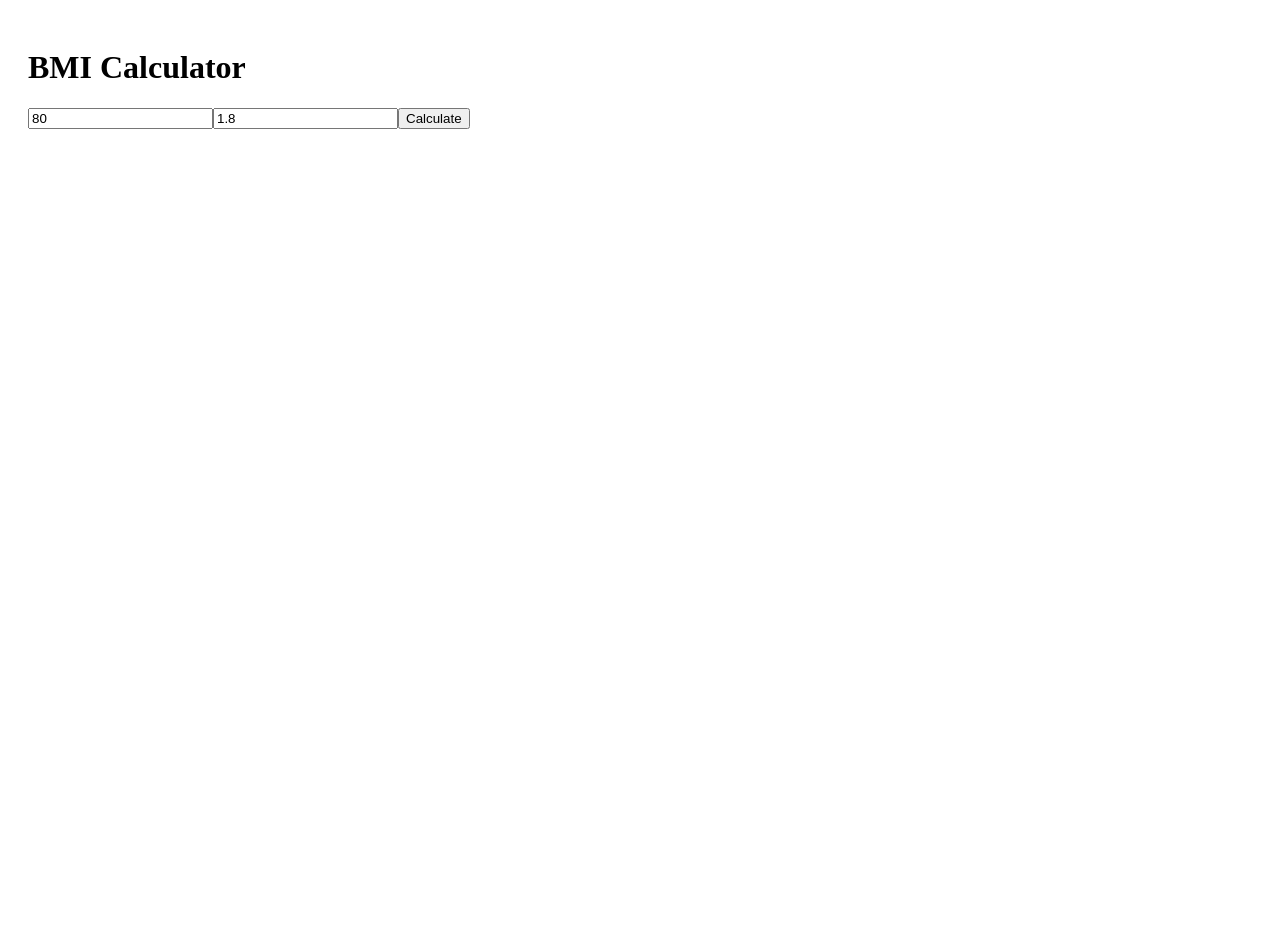
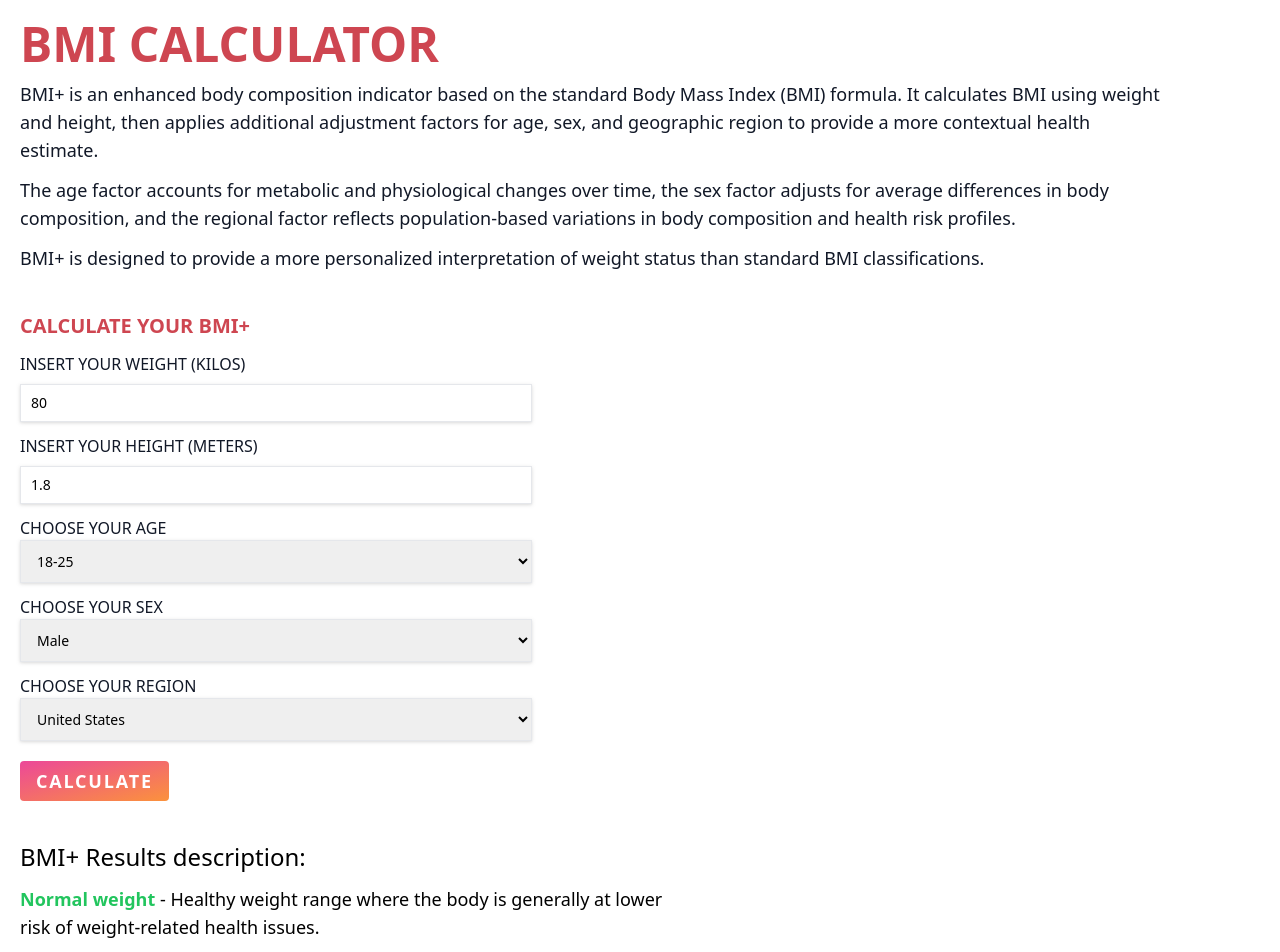
Before and after one commit to maciek617/everything-app-frontend, a Nuxt app: page /bmi in a window 1280 px wide. Shown: the top 952 px of the page. Before the commit the page ends 800 px from the top, so only its background shows below. Built offline with nearby package versions, Linux system fonts and the light colour scheme.

Commit message:
create a bmi app v1.0

```diff
--- /dev/null
+++ b/app/components/bmi/BmiInfo.vue
@@ -0,0 +1,25 @@
+<template>
+  <div class="text-gray-900 max-w-6xl lg:text-lg 2xl:text-xl">
+    <p class="mt-3">
+      BMI+ is an enhanced body composition indicator based on the standard Body
+      Mass Index (BMI) formula. It calculates BMI using weight and height, then
+      applies additional adjustment factors for age, sex, and geographic region
+      to provide a more contextual health estimate.
+    </p>
+    <p class="mt-3">
+      The age factor accounts for metabolic and physiological changes over time,
+      the sex factor adjusts for average differences in body composition, and
+      the regional factor reflects population-based variations in body
+      composition and health risk profiles.
+    </p>
+
+    <p class="mt-3">
+      BMI+ is designed to provide a more personalized interpretation of weight
+      status than standard BMI classifications.
+    </p>
+  </div>
+</template>
+
+<script lang="ts" setup></script>
+
+<style></style>
--- /dev/null
+++ b/app/components/bmi/Result.vue
@@ -0,0 +1,20 @@
+<template>
+  <div class="max-w-xl px-2 mt-10 py-2 rounded-md shadow-md bg-gray-50">
+    <h3 class="text-[#ce4651] uppercase text-xl font-bold">Your score is:</h3>
+    <div class="mt-3 text-lg">
+      <p>BMI: <span class="font-bold">23.98</span></p>
+
+      <!-- Todo: change color based on output -->
+      <p>Category: <span class="font-bold">Normal</span></p>
+    </div>
+  </div>
+</template>
+
+<script lang="ts" setup>
+defineProps<{
+  bmi: string;
+  category: string;
+}>();
+</script>
+
+<style></style>
--- /dev/null
+++ b/app/components/bmi/ResultInfo.vue
@@ -0,0 +1,31 @@
+<template>
+  <div class="mt-5 max-w-2xl lg:mt-10">
+    <p class="text-xl lg:text-2xl">BMI+ Results description:</p>
+    <div class="lg:text-lg">
+      <p class="mt-3">
+        <span class="text-[#22C55E] font-bold">Normal weight</span> - Healthy
+        weight range where the body is generally at lower risk of weight-related
+        health issues.
+      </p>
+      <p class="mt-3">
+        <span class="text-[#3B82F6] font-bold">Underweight</span> - Body weight
+        is below the recommended range, which may indicate insufficient
+        nutrition or low body mass.
+      </p>
+      <p class="mt-3">
+        <span class="text-[#F59E0B] font-bold">Overweight</span> - Body weight
+        is above the normal range, which may increase the risk of metabolic and
+        cardiovascular issues.
+      </p>
+      <p class="mt-3">
+        <span class="text-[#EF4444] font-bold">Obese</span> - ignificantly
+        elevated body weight associated with increased health risks and
+        potential medical concerns.
+      </p>
+    </div>
+  </div>
+</template>
+
+<script lang="ts" setup></script>
+
+<style></style>
--- /dev/null
+++ b/app/components/common/Button.vue
@@ -0,0 +1,16 @@
+<template>
+  <button
+    type="button"
+    class="text-white bg-gradient-to-br from-pink-500 to-orange-400 hover:bg-gradient-to-bl focus:ring-4 focus:outline-none focus:ring-pink-200 dark:focus:ring-pink-800 font-bold rounded text-lg px-4 py-2.5 text-center leading-5 block uppercase tracking-widest"
+  >
+    {{ props.text }}
+  </button>
+</template>
+
+<script lang="ts" setup>
+const props = defineProps<{
+  text: string;
+}>();
+</script>
+
+<style></style>
--- a/app/pages/bmi/index.vue
+++ b/app/pages/bmi/index.vue
@@ -1,6 +1,116 @@
+<template>
+  <div style="padding: 20px" class="container mx-auto">
+    <h1
+      class="font-bold text-[#ce4651] uppercase text-3xl md:text-4xl lg:text-5xl 2xl:text-6xl"
+    >
+      BMI Calculator
+    </h1>
+
+    <BmiInfo />
+
+    <h2 class="mt-10 text-[#ce4651] uppercase text-xl font-bold">
+      Calculate your BMI+
+    </h2>
+
+    <div class="mt-3">
+      <label for="visitors" class="uppercase text-gray-900 font-medium"
+        >insert your weight (kilos)</label
+      >
+      <input
+        type="text"
+        class="bg-neutral-secondary-medium border border-default-medium text-heading text-sm rounded-base focus:ring-brand focus:border-brand block w-full px-2.5 py-2 shadow-xs max-w-lg mt-2 drop-shadow placeholder:text-body"
+        placeholder=""
+        v-model="weight"
+        required
+      />
+    </div>
+    <div class="mt-3">
+      <label for="visitors" class="uppercase text-gray-900 font-medium"
+        >insert your height (meters)</label
+      >
+      <input
+        type="text"
+        class="bg-neutral-secondary-medium border border-default-medium text-heading text-sm rounded-base focus:ring-brand focus:border-brand block w-full px-2.5 py-2 shadow-xs max-w-lg mt-2 drop-shadow placeholder:text-body"
+        placeholder=""
+        v-model="height"
+        required
+      />
+    </div>
+
+    <div class="mt-3 max-w-lg">
+      <label for="sex" class="uppercase text-gray-900 font-medium"
+        >choose your age</label
+      >
+      <select
+        v-model="age"
+        id="sex"
+        class="drop-shadow block w-full px-3 py-2.5 bg-neutral-secondary-medium border border-default-medium text-heading text-sm rounded-base focus:ring-brand focus:border-brand shadow-xs placeholder:text-body"
+      >
+        <option value="0.95">18-25</option>
+        <option value="1.00">26-40</option>
+        <option value="1.05">41-60</option>
+        <option value="1.10">60+</option>
+      </select>
+    </div>
+
+    <div class="mt-3 max-w-lg">
+      <label for="sex" class="uppercase text-gray-900 font-medium"
+        >choose your sex</label
+      >
+      <select
+        v-model="sex"
+        id="sex"
+        class="drop-shadow block w-full px-3 py-2.5 bg-neutral-secondary-medium border border-default-medium text-heading text-sm rounded-base focus:ring-brand focus:border-brand shadow-xs placeholder:text-body"
+      >
+        <option value="0.95">Male</option>
+        <option value="1.05">Female</option>
+      </select>
+    </div>
+
+    <div class="mt-3 max-w-lg">
+      <label for="region" class="uppercase text-gray-900 font-medium"
+        >choose your region</label
+      >
+      <select
+        v-model="region"
+        id="region"
+        class="drop-shadow block w-full px-3 py-2.5 bg-neutral-secondary-medium border border-default-medium text-heading text-sm rounded-base focus:ring-brand focus:border-brand shadow-xs placeholder:text-body"
+      >
+        <option value="1.00">Europe</option>
+        <option value="1.05">United States</option>
+        <option value="0.90">Asia</option>
+      </select>
+    </div>
+
+    <CommonButton text="Calculate" @click="calculate" class="mt-5" />
+
+    <div
+      class="max-w-xl px-2 mt-10 py-2 rounded-md shadow-md bg-gray-50"
+      v-if="result"
+    >
+      <h3 class="text-[#ce4651] uppercase text-xl font-bold">Your score is:</h3>
+      <div class="mt-3 text-lg">
+        <p>
+          BMI: <span class="font-bold">{{ result.bmi }}</span>
+        </p>
+
+        <!-- Todo: change color based on output -->
+        <p>
+          Category: <span class="font-bold">{{ result.category }}</span>
+        </p>
+      </div>
+    </div>
+
+    <BmiResultInfo />
+  </div>
+</template>
+
 <script setup lang="ts">
 const weight = ref(80);
 const height = ref(1.8);
+const age = ref(0.95);
+const sex = ref(0.95);
+const region = ref(1.05);
 const result = ref<any>(null);
 
 const config = useRuntimeConfig();
@@ -9,27 +119,14 @@ async function calculate() {
   const data = await $fetch(`${config.public.apiBase}/api/tools/bmi`, {
     method: "POST",
     body: {
-      weight: weight.value,
-      height: height.value,
+      weight: +weight.value,
+      height: +height.value,
+      sexFactor: +sex.value,
+      yearFactor: +age.value,
+      regionFactor: +region.value,
     },
   });
 
   result.value = data;
 }
 </script>
-
-<template>
-  <div style="padding: 20px">
-    <h1>BMI Calculator</h1>
-
-    <input v-model="weight" placeholder="Weight" />
-    <input v-model="height" placeholder="Height" />
-
-    <button @click="calculate">Calculate</button>
-
-    <div v-if="result">
-      <p>BMI: {{ result.bmi }}</p>
-      <p>Category: {{ result.category }}</p>
-    </div>
-  </div>
-</template>
--- a/app/pages/index.vue
+++ b/app/pages/index.vue
@@ -1,5 +1,5 @@
 <template>
   <div>
-    <h1>Welcome to the homepage</h1>
+    <h1 class="text-red-400">Welcome to the homepage</h1>
   </div>
 </template>
--- a/nuxt.config.ts
+++ b/nuxt.config.ts
@@ -7,4 +7,5 @@ export default defineNuxtConfig({
       apiBase: "https://everything-app-backend-p2by.onrender.com",
     },
   },
+  modules: ["@nuxtjs/tailwindcss", "@nuxt/fonts"],
 });
--- a/package.json
+++ b/package.json
@@ -10,8 +10,12 @@
     "postinstall": "nuxt prepare"
   },
   "dependencies": {
+    "@nuxt/fonts": "^0.14.0",
     "nuxt": "^4.4.8",
     "vue": "^3.5.38",
     "vue-router": "^5.1.0"
+  },
+  "devDependencies": {
+    "@nuxtjs/tailwindcss": "^6.14.0"
   }
 }
--- /dev/null
+++ b/tailwind.config.js
@@ -0,0 +1,12 @@
+/** @type {import('tailwindcss').Config} */
+export default {
+  content: [],
+  theme: {
+    extend: {
+      fontFamily: {
+        custom: ["Inter"],
+      },
+    },
+  },
+  plugins: [],
+};
```
Also changed, not shown: 1 other file (tests, documents, lock files or other folders).
